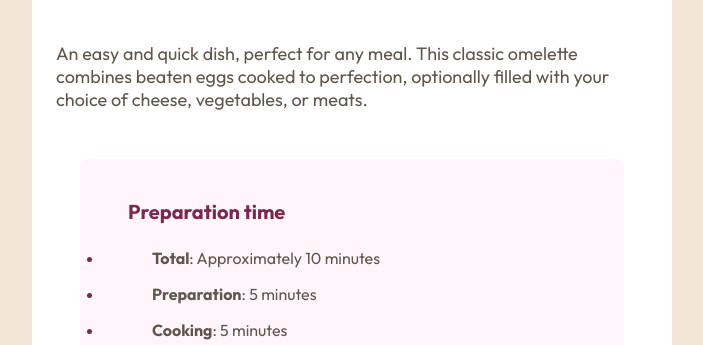
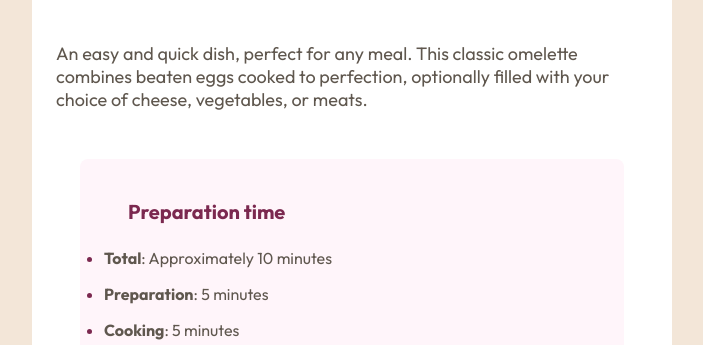
Before and after one commit to lilythelily/Frontend_Mentor, a plain HTML site: page index.html in a window 1280 px wide. Shown: the part 455-800 px from the top of the page, without its empty margins (288-991 px from the left). Drawn offline with Linux system fonts and the light colour scheme.

Commit message:
Update style.css

```diff
--- a/style.css
+++ b/style.css
@@ -7,24 +7,29 @@
 body {
 background-color: hsl(30, 54%, 90%);
 }
+
 img {
     border-radius: 10px; display: block; margin-left: auto;
     margin-right: auto;
 }
+
 h1 {
     font-family: 'Young Serif', serif; font-weight: 400;
     font-size: 32px; color: hsl(24, 5%, 18%);
     margin-top: 40px;
     margin-bottom: 40px;
 }
+
 h2 {
     font-family: 'Young Serif', serif; font-weight: 400;
     font-size: 24px; color: hsl(14, 45%, 36%);
 }
+
 p {
     font-family: 'Outfit', sans-serif; font-weight: 400;
     color: hsl(30, 10%, 34%); font-size: 18px;
 }
+
 .preparation {
     background-color: hsl(330, 100%, 98%);
     border-radius: 8px; display:flex; flex-direction: column;
@@ -41,14 +46,14 @@ p {
 li {
     font-family: 'Outfit'; font-size: 16px;
     color: hsl(30, 10%, 34%);
-    padding-left: 24px; padding-bottom: 16px;
+ padding-bottom: 16px;
 }
 
 .bold {
     font-family: 'Outfit'; font-size: 16px;
     font-weight: bold;
     color: hsl(30, 10%, 34%);
-    padding-left: 24px; padding-bottom: 16px;
+padding-bottom: 16px;
 }
 
 .data {
```
